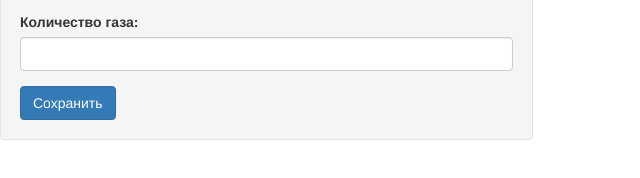
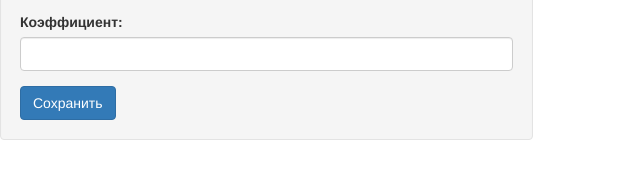
Before and after one commit to VKapicyn/web_blockchain, a website: page src/view/settings.html in a window 1280 px wide. Shown: the part 520-698 px from the top of the page, 0-640 px from the left. Drawn offline with nearby package versions, Linux system fonts and the light colour scheme; files that its build step writes are made by us from their sources.

Commit message:
опечатка

```diff
--- a/src/view/settings.html
+++ b/src/view/settings.html
@@ -32,7 +32,7 @@
                 </div>
 
                 <div class="form-group">
-                    <label for="kf">Количество газа:</label>
+                    <label for="kf">Коэффициент:</label>
                     <input id="kf" class="form-control" type="text" name="edit[kf]" value="{{ options.kf }}">
                 </div>
 
```
